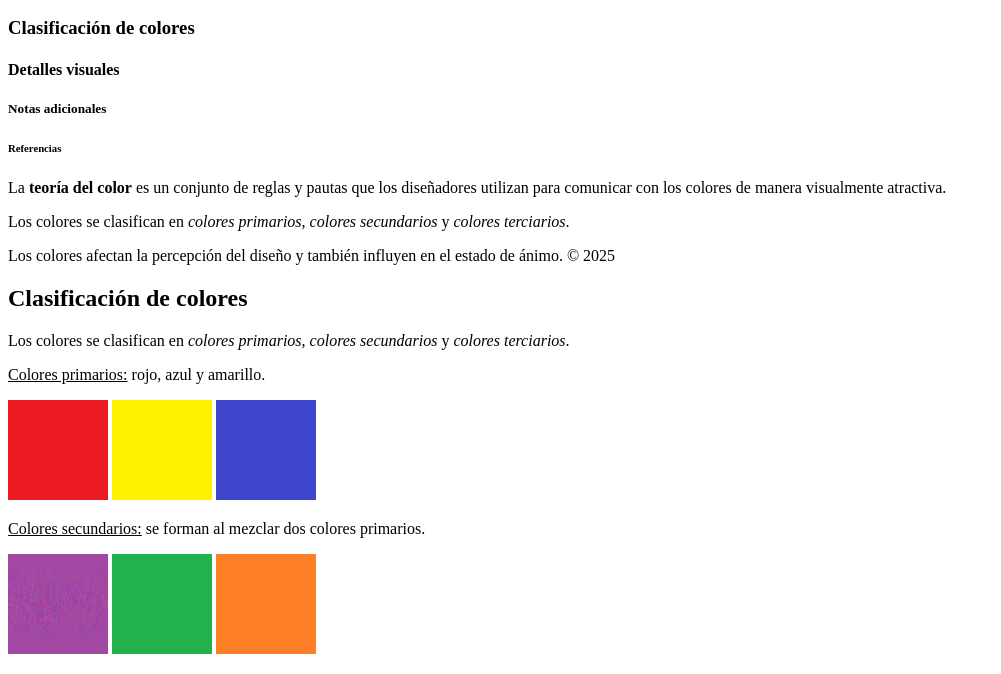
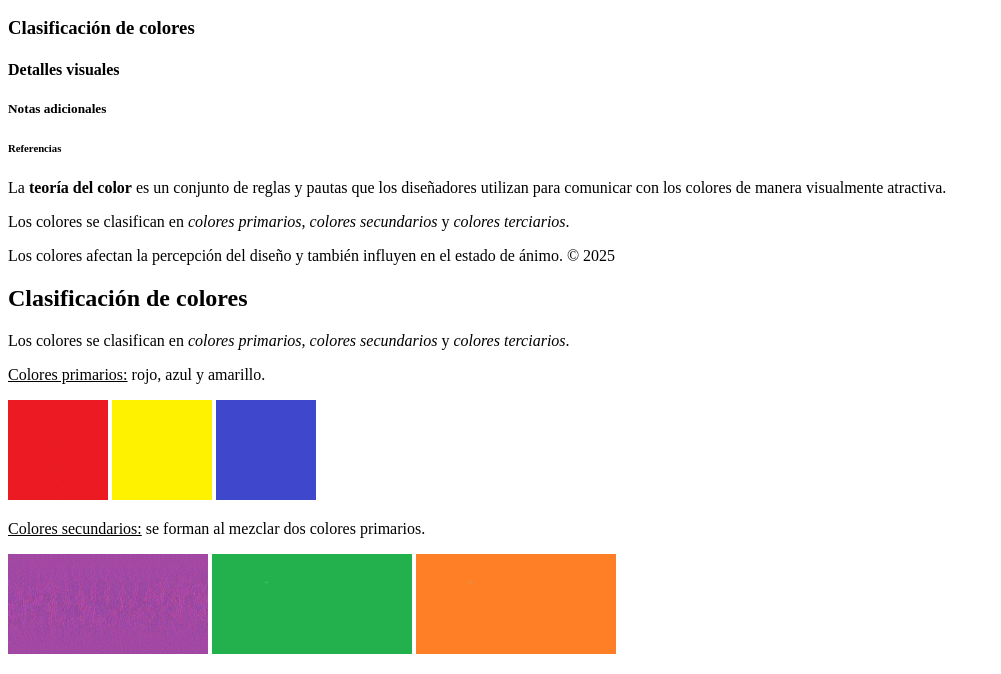
Before and after one commit to experienciadeusuario/experienciadeusuario.github.io, a plain HTML site: page index.html in a window 1280 px wide. Shown: the part 96-770 px from the top of the page, without its empty margins (0-1001 px from the left). Drawn offline with Linux system fonts and the light colour scheme.

Commit message:
Update index.html

```diff
--- a/index.html
+++ b/index.html
@@ -30,9 +30,9 @@
 
  <a name="secundarios"></a>
   <p><u>Colores secundarios:</u> se forman al mezclar dos colores primarios.</p>
-  <img src="morado.gif" width="100" height="100" title="Color secundario morado" alt="Color secundario morado">
-  <img src="verde.png" width="100" height="100" title="Color secundario verde" alt="Color secundario verde">
-  <img src="naranja.jpg" width="100" height="100" title="Color secundario naranja" alt="Color secundario naranja">
+  <img src="morado.gif" width="200" height="100" title="Color secundario morado" alt="Color secundario morado">
+  <img src="verde.png" width="200" height="100" title="Color secundario verde" alt="Color secundario verde">
+  <img src="naranja.jpg" width="200" height="100" title="Color secundario naranja" alt="Color secundario naranja">
 
 <h2>Listas</h2>
   <h3>Colores primarios</h3>
```
